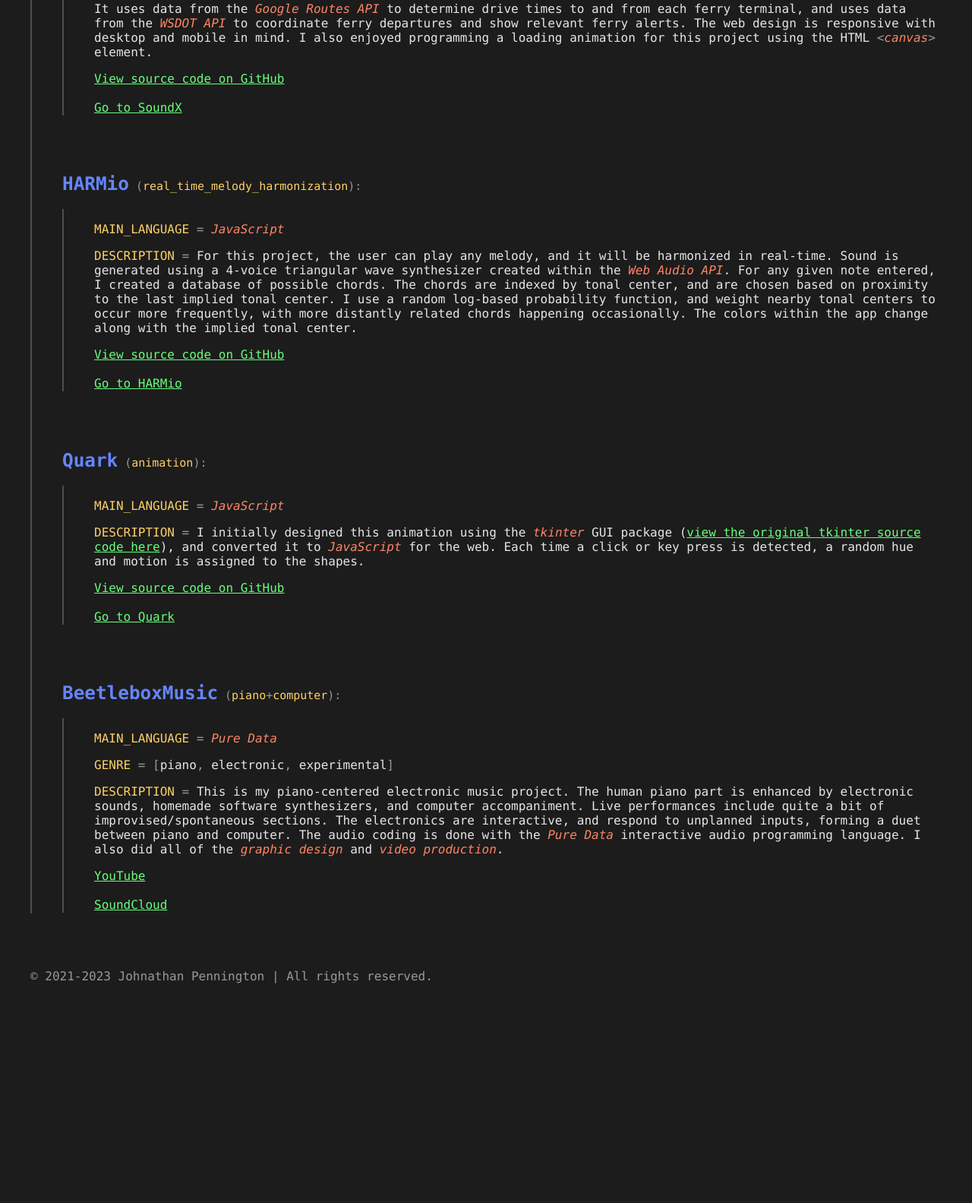
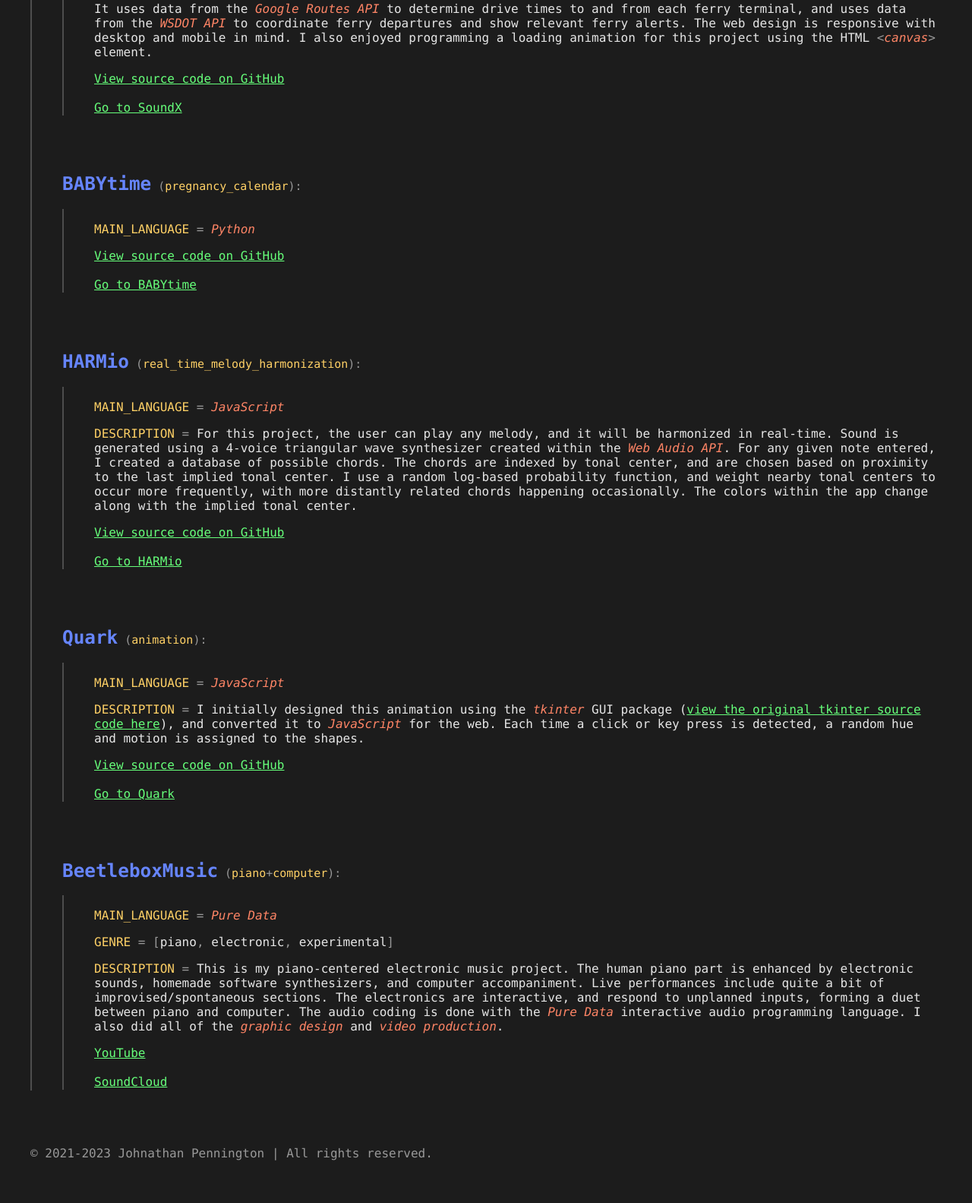
Before and after one commit to beetlebox-dev/top_domain, a Flask app: page /info in a window 1280 px wide. Shown: the part 2384-3967 px from the top of the page at 76% size. Before the commit the page ends 3678 px from the top, so only its background shows below. Run offline with Flask 2, Linux system fonts and the light colour scheme.

Commit message:
Add babytime entry to info page (no description yet.

```diff
--- a/templates/info.html
+++ b/templates/info.html
@@ -179,6 +179,25 @@
 
         <br><br><br>
 
+        <h3 id="babytime"><a href="https://babytime.beetlebox.dev" style='text-decoration: none' target="_blank">
+            <span class='blue project-name'>BABYtime</span><span class='project-description'><span class='soft-grey'> (</span><span class='yellow'>pregnancy<wbr>_calendar</span><span class='soft-grey'>):</span></span>
+        </a></h3>
+        <div class='code-block'>
+            <p><span class='yellow'>MAIN_LANGUAGE</span><span class='soft-grey'> = </span><em>Python</em></p>
+<!--            <p>-->
+<!--                <span class='yellow'>DESCRIPTION</span><span class='soft-grey'> = </span>-->
+<!--                Lorem ipsum...-->
+<!--                <br><br>-->
+<!--                <em>URLSearchParams</em>-->
+<!--            </p>-->
+            <a href="https://github.com/beetlebox-dev/baby" target="_blank">View source code on GitHub</a>
+            <br>
+            <br>
+            <a href="https://babytime.beetlebox.dev" target="_blank">Go to BABYtime</a>
+        </div>
+
+        <br><br><br>
+
         <h3 id="harmio"><a href="https://harmio.beetlebox.dev" style='text-decoration: none' target="_blank">
             <span class='blue project-name'>HARMio</span><span class='project-description'><span class='soft-grey'> (</span><span class='yellow'>real_time<wbr>_melody_harmonization</span><span class='soft-grey'>):</span></span>
         </a></h3>
```
